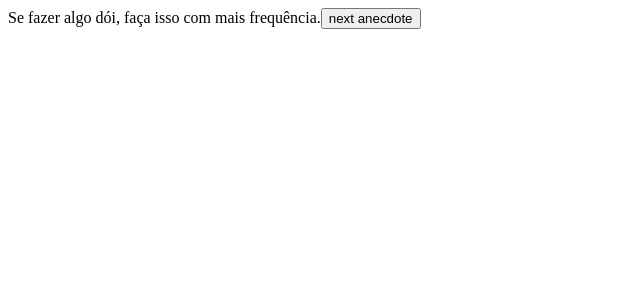
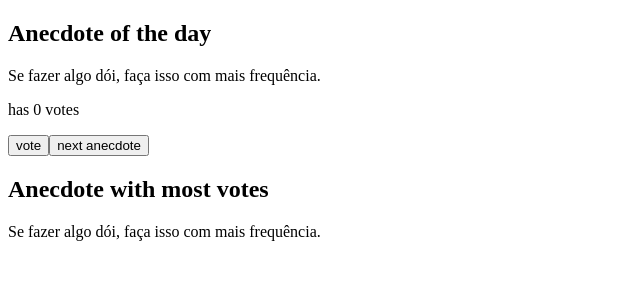
Before and after one commit to armandosouza/full-stack-helsinki-university, a React (Create React App) app in the folder part1/: page / in a window 1280 px wide. Shown: the top 300 px of the page, without its empty margins (0-640 px from the left). Built offline with nearby package versions, Linux system fonts and the light colour scheme.

Commit message:
exercises 1.13 and 1.14 added

```diff
--- a/part1/src/App.js
+++ b/part1/src/App.js
@@ -12,15 +12,33 @@ const App = () => {
   ]
 
   const [selected, setSelected] = useState(0)
+  const [votes, setVotes] = useState(new Array(anecdotes.length).fill(0))
+
   const generateNumber = () => {
     return Math.floor(Math.random() * anecdotes.length)
   }
 
+  const registerVote = () => {
+    const copyVotes = [...votes]
+    copyVotes[selected] += 1
+    setVotes(copyVotes)
+  }
+
+  const getAnecdoteMoreVoted = () => {
+    let index = votes.indexOf(Math.max(...votes))
+    return anecdotes[index]
+  }
+
   return (
-  <div>
-    {anecdotes[selected]}
-    <button onClick={() => setSelected(generateNumber)}>next anecdote</button>
-  </div>
+    <div>
+      <h2>Anecdote of the day</h2>
+      <p>{anecdotes[selected]}</p>
+      <p>has {votes[selected]} votes</p>
+      <button onClick={() => registerVote()}>vote</button>
+      <button onClick={() => setSelected(generateNumber)}>next anecdote</button>
+      <h2>Anecdote with most votes</h2>
+      <p>{getAnecdoteMoreVoted()}</p>
+    </div>
   )
 }
 
```
